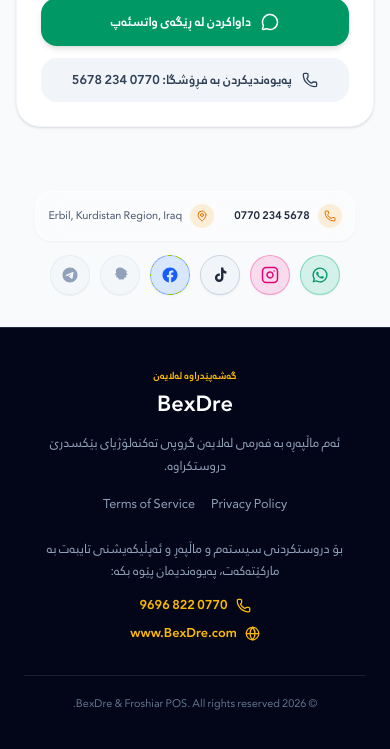
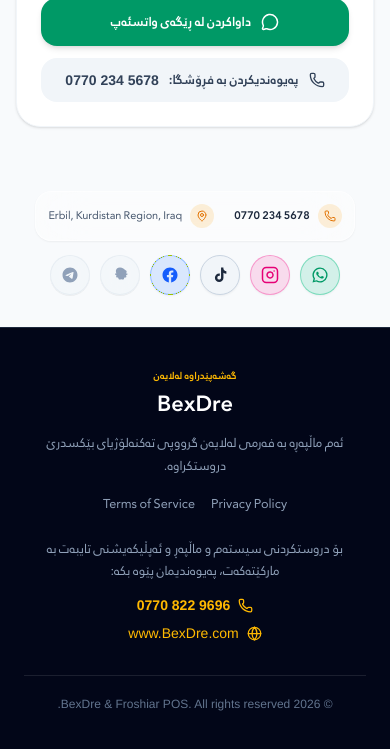
Before and after one commit to Tebin21/ManagerX, a Next.js app in the folder froshiar-website/: page /en/demo/product/1 in a window 390 px wide. Shown: the part 776-1525 px from the top of the page. Built offline with nearby package versions, Linux system fonts and the light colour scheme.

Commit message:
fix(footer): enforce LTR isolate on footer phone number and support responsive locales

```diff
--- a/froshiar-website/app/[locale]/[slug]/product/[productId]/page.tsx
+++ b/froshiar-website/app/[locale]/[slug]/product/[productId]/page.tsx
@@ -150,7 +150,15 @@ export default async function ProductDetailsPage({
                     href={`tel:${store.info.phone}`}
                     className="flex items-center justify-center gap-2.5 rounded-2xl bg-slate-100 px-6 py-3 text-sm font-bold text-slate-700 hover:bg-slate-200 transition dark:bg-slate-700 dark:text-slate-200"
                   >
-                    <Phone size={16} /> پەیوەندیکردن بە فڕۆشگا: {store.info.phone}
+                    <Phone size={16} />
+                    <span>پەیوەندیکردن بە فڕۆشگا:</span>
+                    <span
+                      dir="ltr"
+                      className="inline-block font-sans tabular-nums font-bold"
+                      style={{ direction: 'ltr', unicodeBidi: 'isolate' }}
+                    >
+                      {store.info.phone}
+                    </span>
                   </a>
                 )}
               </div>
@@ -161,7 +169,7 @@ export default async function ProductDetailsPage({
 
       <StoreContactBanner info={store.info} />
 
-      <StorefrontFooter />
+      <StorefrontFooter isRTL={isRTL} />
     </div>
   );
 }
--- a/froshiar-website/components/storefront/StorefrontFooter.tsx
+++ b/froshiar-website/components/storefront/StorefrontFooter.tsx
@@ -1,15 +1,36 @@
+'use client';
+
 import Link from 'next/link';
 import { Globe, Phone } from 'lucide-react';
+import { useLocale } from 'next-intl';
 
-export function StorefrontFooter() {
+interface Props {
+  isRTL?: boolean;
+}
+
+export function StorefrontFooter({ isRTL }: Props) {
+  let locale = 'ckb';
+  try {
+    // eslint-disable-next-line react-hooks/rules-of-hooks
+    locale = useLocale();
+  } catch {
+    locale = isRTL === false ? 'en' : 'ckb';
+  }
+
+  const isKurdish = isRTL ?? (locale === 'ckb');
+
   return (
     <footer className="bg-slate-950 px-6 py-10 text-slate-300 mt-auto border-t border-slate-800">
       <div className="mx-auto flex max-w-5xl flex-col items-center gap-6 text-center sm:flex-row sm:items-start sm:justify-between sm:text-left">
-        <div>
-          <p className="text-[11px] font-bold uppercase tracking-[0.2em] text-amber-400">گەشەپێدراوە لەلایەن</p>
-          <p className="mt-1 text-2xl font-extrabold text-white">BexDre</p>
+        <div className={`flex flex-col items-center ${isKurdish ? 'sm:items-start sm:text-right' : 'sm:items-start sm:text-left'}`}>
+          <p className="text-[11px] font-bold uppercase tracking-[0.2em] text-amber-400">
+            {isKurdish ? 'گەشەپێدراوە لەلایەن' : 'DEVELOPED BY'}
+          </p>
+          <p className="mt-1 text-2xl font-extrabold text-white tracking-tight">BexDre</p>
           <p className="mt-3 max-w-sm text-sm leading-relaxed text-slate-400">
-            ئەم ماڵپەڕە بە فەرمی لەلایەن گروپی تەکنەلۆژیای بێکسدرێ دروستکراوە.
+            {isKurdish
+              ? 'ئەم ماڵپەڕە بە فەرمی لەلایەن گرووپی تەکنەلۆژیای بێکسدرێ دروستکراوە.'
+              : 'This storefront is officially powered and developed by BexDre Technology Group.'}
           </p>
           <div className="mt-4 flex items-center justify-center gap-4 text-sm sm:justify-start">
             <Link href="/privacy" className="text-slate-400 transition-colors hover:text-amber-400">
@@ -21,16 +42,25 @@ export function StorefrontFooter() {
           </div>
         </div>
 
-        <div className="flex flex-col items-center gap-3 sm:items-end">
-          <p className="max-w-xs text-sm leading-relaxed text-slate-400 sm:text-right">
-            بۆ دروستکردنی سیستەم و ماڵپەڕ و ئەپڵیکەیشنی تایبەت بە مارکێتەکەت، پەیوەندیمان پێوە بکە:
+        <div className={`flex flex-col items-center gap-3 ${isKurdish ? 'sm:items-end' : 'sm:items-end'}`}>
+          <p className={`max-w-xs text-sm leading-relaxed text-slate-400 ${isKurdish ? 'sm:text-right' : 'sm:text-right'}`}>
+            {isKurdish
+              ? 'بۆ دروستکردنی سیستەم و ماڵپەڕ و ئەپڵیکەیشنی تایبەت بە مارکێتەکەت، پەیوەندیمان پێوە بکە:'
+              : 'To build a custom POS system, website, or mobile application for your business, contact us:'}
           </p>
-          <div className="flex flex-col items-center gap-2 sm:items-end">
+          <div className={`flex flex-col items-center gap-2 ${isKurdish ? 'sm:items-end' : 'sm:items-end'}`}>
             <a
               href="tel:07708229696"
               className="flex items-center gap-2 text-sm font-semibold text-amber-400 transition hover:text-amber-300"
             >
-              <Phone size={15} /> 0770 822 9696
+              <Phone size={15} className="shrink-0" />
+              <span
+                dir="ltr"
+                className="inline-block font-sans tabular-nums font-bold tracking-wider"
+                style={{ direction: 'ltr', unicodeBidi: 'isolate' }}
+              >
+                0770 822 9696
+              </span>
             </a>
             <a
               href="https://www.bexdre.com"
@@ -38,13 +68,20 @@ export function StorefrontFooter() {
               rel="noopener noreferrer"
               className="flex items-center gap-2 text-sm font-semibold text-amber-400 transition hover:text-amber-300"
             >
-              <Globe size={15} /> www.BexDre.com
+              <Globe size={15} className="shrink-0" />
+              <span
+                dir="ltr"
+                className="inline-block font-sans font-medium"
+                style={{ direction: 'ltr', unicodeBidi: 'isolate' }}
+              >
+                www.BexDre.com
+              </span>
             </a>
           </div>
         </div>
       </div>
 
-      <div className="mx-auto mt-8 max-w-5xl border-t border-white/10 pt-5 text-center text-xs text-slate-500">
+      <div className="mx-auto mt-8 max-w-5xl border-t border-white/10 pt-5 text-center text-xs text-slate-500 font-sans">
         © {new Date().getFullYear()} BexDre & Froshiar POS. All rights reserved.
       </div>
     </footer>
--- a/froshiar-website/components/storefront/StorefrontView.tsx
+++ b/froshiar-website/components/storefront/StorefrontView.tsx
@@ -132,11 +132,11 @@ export function StorefrontView({ store, slug }: Props) {
         )}
       </main>
 
-      {/* 3. Bottom Centered Contact & Address Banner */}
+      {/* 3. Bottom Centered Contact & Address Banner + All Social Icons */}
       <StoreContactBanner info={store.info} />
 
       {/* 4. Footer */}
-      <StorefrontFooter />
+      <StorefrontFooter isRTL={isRTL} />
     </div>
   );
 }
```
